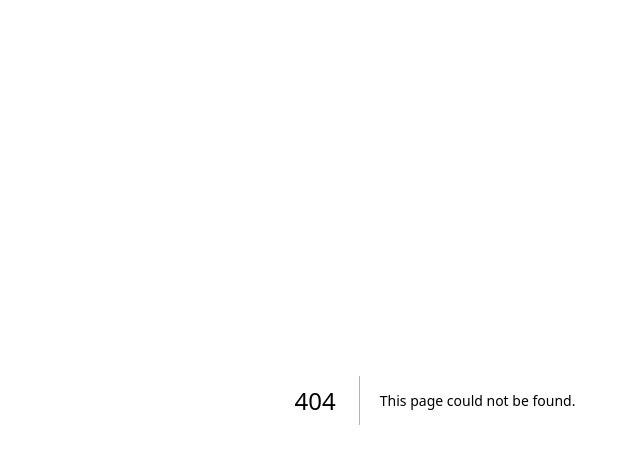
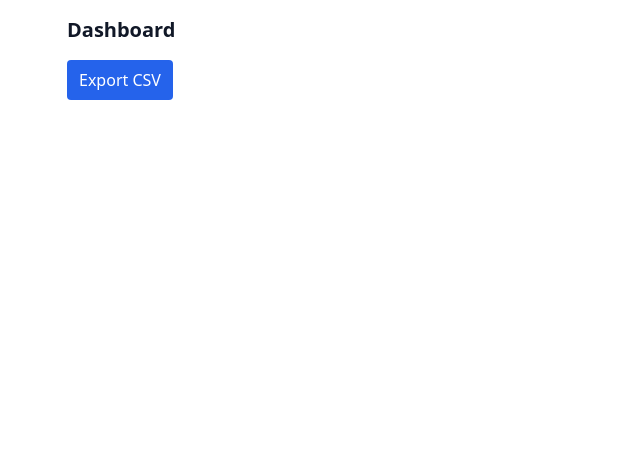
Before and after one commit to phongtv-1971/expense_tracker, a Next.js app in the folder web/: page /dashboard in a window 1280 px wide. Before the commit this address had no page. Shown: the top 464 px of the page, without its empty margins (205-845 px from the left). Built offline with nearby package versions, Linux system fonts and the light colour scheme.

Commit message:
feat(web): add dashboard, CSV export and date helpers (Phase 5)

```diff
--- /dev/null
+++ b/web/src/app/dashboard/page.tsx
@@ -0,0 +1,34 @@
+"use client"
+import { useEffect, useState } from 'react'
+import { useTransactions } from '../../hooks/useTransactions'
+import { groupByMonth, sum } from '../../lib/date'
+import { exportTransactionsCSV } from '../../lib/csv'
+
+export default function DashboardPage() {
+  const { transactions } = useTransactions()
+  const [groups, setGroups] = useState<Record<string, any>>({})
+
+  useEffect(() => {
+    setGroups(groupByMonth(transactions))
+  }, [transactions])
+
+  return (
+    <main className="p-4 max-w-screen-md mx-auto">
+      <h1 className="text-xl font-bold mb-4">Dashboard</h1>
+      <div className="mb-4">
+        <button onClick={() => exportTransactionsCSV(transactions)} className="px-3 py-2 bg-blue-600 text-white rounded">Export CSV</button>
+      </div>
+      <div className="space-y-3">
+        {Object.keys(groups)
+          .sort()
+          .reverse()
+          .map((k) => (
+            <div key={k} className="p-3 border rounded">
+              <div className="font-medium">{k}</div>
+              <div className="text-sm">Total: {sum(groups[k])}</div>
+            </div>
+          ))}
+      </div>
+    </main>
+  )
+}
--- /dev/null
+++ b/web/src/lib/csv.ts
@@ -0,0 +1,14 @@
+import { Transaction } from '../types'
+import Papa from 'papaparse'
+
+export function exportTransactionsCSV(transactions: Transaction[]) {
+  const rows = transactions.map((t) => ({ id: t.id, date: t.date, amount: t.amount, type: t.type, category: t.category || '', notes: t.notes || '' }))
+  const csv = Papa.unparse(rows)
+  const blob = new Blob([csv], { type: 'text/csv;charset=utf-8;' })
+  const url = URL.createObjectURL(blob)
+  const a = document.createElement('a')
+  a.href = url
+  a.download = 'transactions.csv'
+  a.click()
+  URL.revokeObjectURL(url)
+}
--- /dev/null
+++ b/web/src/lib/date.ts
@@ -0,0 +1,16 @@
+import { Transaction } from '../types'
+import { parseISO, format, startOfWeek, endOfWeek } from 'date-fns'
+
+export function groupByMonth(transactions: Transaction[]) {
+  const map: Record<string, Transaction[]> = {}
+  transactions.forEach((t) => {
+    const key = t.date.slice(0, 7) // YYYY-MM
+    map[key] = map[key] || []
+    map[key].push(t)
+  })
+  return map
+}
+
+export function sum(transactions: Transaction[]) {
+  return transactions.reduce((s, t) => s + t.amount * (t.type === 'expense' ? -1 : 1), 0)
+}
```
